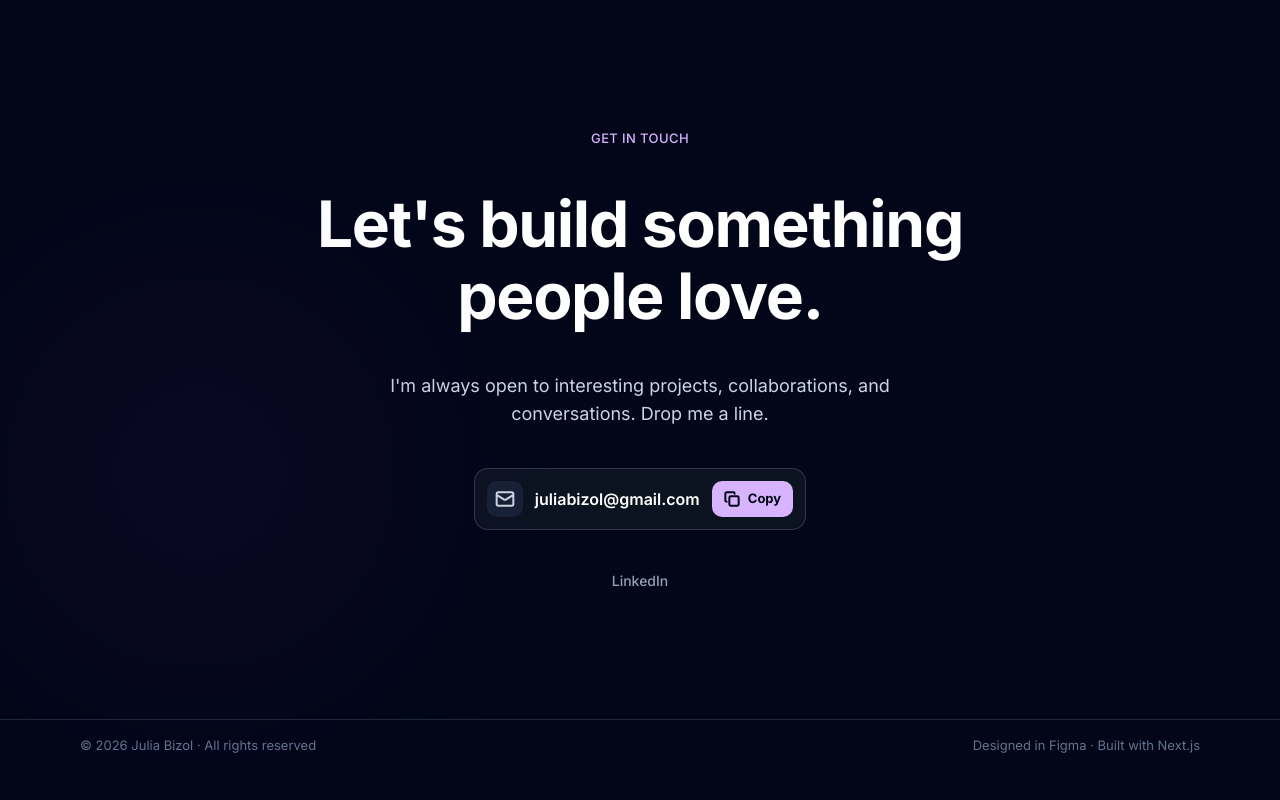
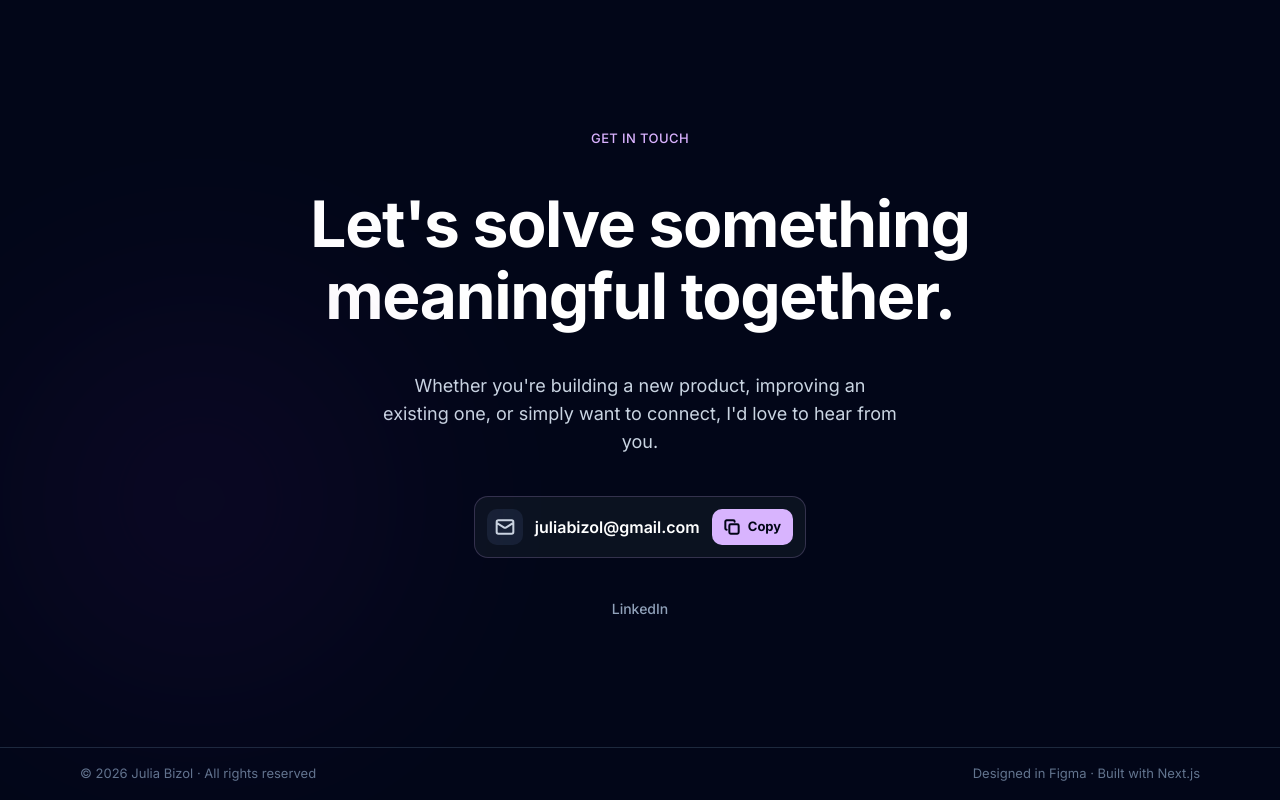
Before and after one commit to juliabizol/julia-portfolio, a Next.js app: page / in a window 1280 px wide. Shown: the part 2181-2981 px from the top of the page. Before the commit the page ends 2953 px from the top, so only its background shows below. Built offline with nearby package versions, Linux system fonts and the light colour scheme.

Commit message:
Update Get in Touch section heading and supporting copy

```diff
--- a/src/components/contact.tsx
+++ b/src/components/contact.tsx
@@ -39,14 +39,14 @@ export function Contact() {
         </p>
 
         <h2 className="max-w-[900px] text-[36px] sm:text-[48px] lg:text-[64px] font-bold leading-[1.1] lg:leading-[72px] tracking-[-0.02em] text-white">
-          Let&apos;s build something
+          Let&apos;s solve something
           <br />
-          people love.
+          meaningful together.
         </h2>
 
         <p className="max-w-[520px] text-[16px] md:text-[18px] leading-[26px] md:leading-[28px] text-slate-300">
-          I&apos;m always open to interesting projects, collaborations, and
-          conversations. Drop me a line.
+          Whether you&apos;re building a new product, improving an existing
+          one, or simply want to connect, I&apos;d love to hear from you.
         </p>
 
         {/* Email copy widget */}
```
